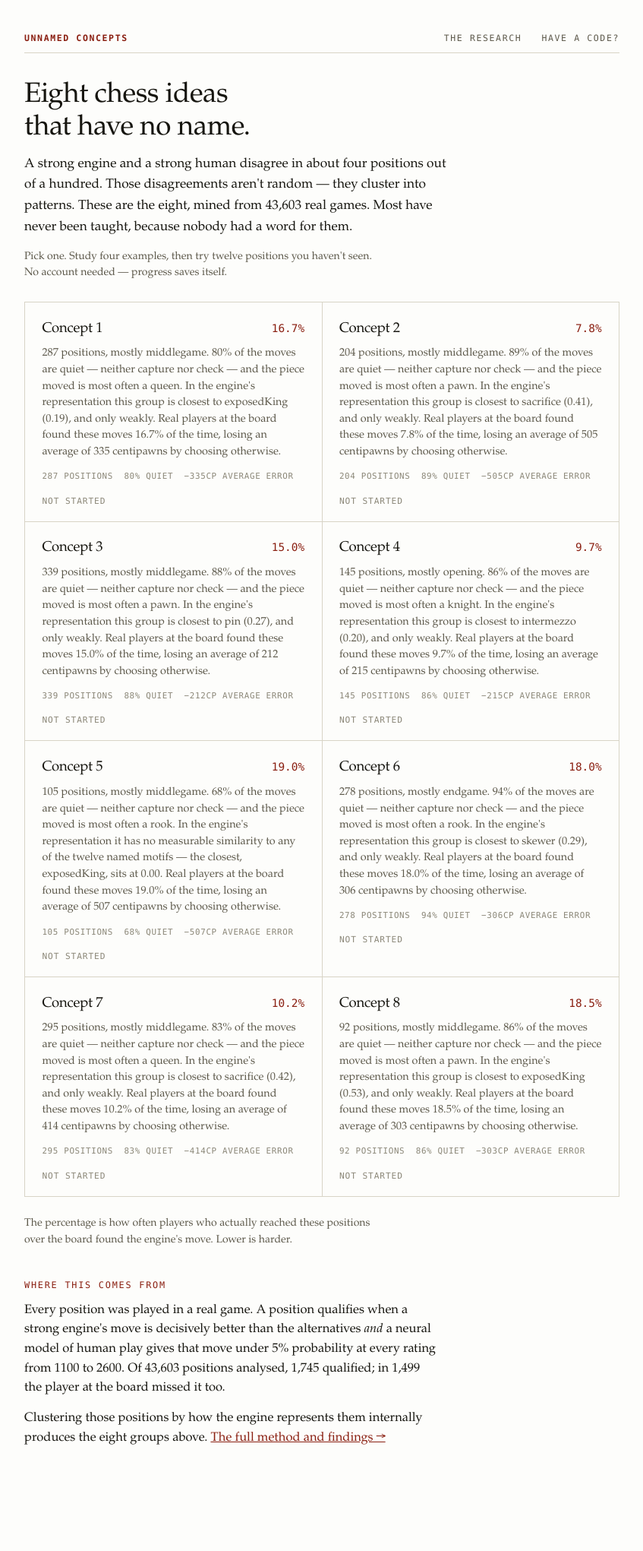
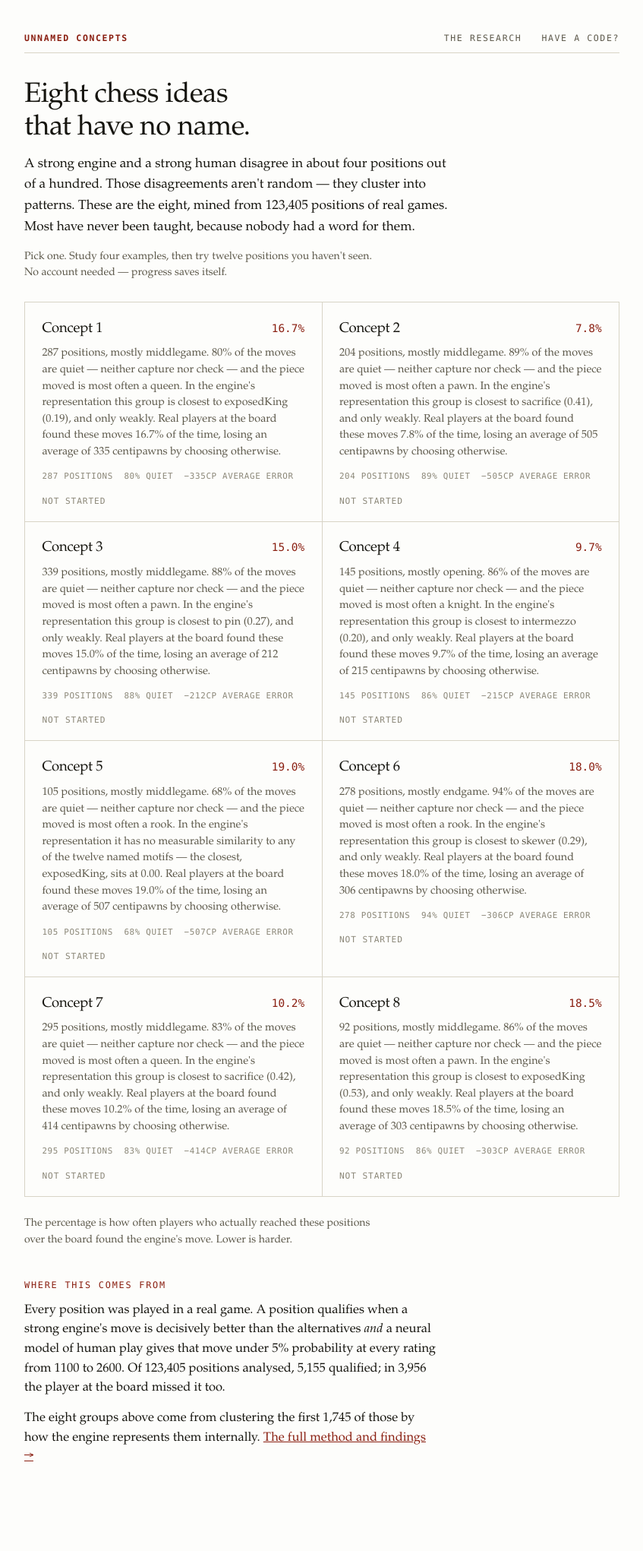
Before and after one commit to sg712/machine-unique-chess, a Flask app: page / in a window 1280 px wide. Shown: the whole page at 76% size, without its empty margins (216-1063 px from the left). Before the commit the page ends 1901 px from the top, so only its background shows below. Run offline with Flask 3, Linux system fonts and the light colour scheme; data that the repository does not hold is empty.

Commit message:
index.html and one research.html line still quoted 43,603 — the sweeps only ever grepped research and drill templates

```diff
--- a/webapp/templates/index.html
+++ b/webapp/templates/index.html
@@ -4,7 +4,7 @@
 <h1>Eight chess ideas that have no name.</h1>
 <p class="lede">A strong engine and a strong human disagree in about four positions
 out of a hundred. Those disagreements aren't random — they cluster into patterns.
-These are the eight, mined from 43,603 real games. Most have never been taught,
+These are the eight, mined from 123,405 positions of real games. Most have never been taught,
 because nobody had a word for them.</p>
 
 <p class="small">Pick one. Study four examples, then try twelve positions you haven't seen.
@@ -41,10 +41,10 @@ actually reached these positions over the board found the engine's move. Lower i
 <h2>Where this comes from</h2>
 <p>Every position was played in a real game. A position qualifies when a strong engine's
 move is decisively better than the alternatives <em>and</em> a neural model of human play
-gives that move under 5% probability at every rating from 1100 to 2600. Of 43,603 positions
-analysed, 1,745 qualified; in 1,499 the player at the board missed it too.</p>
-<p>Clustering those positions by how the engine represents them internally produces the eight
-groups above. <a href="{{ url_for('research') }}">The full method and findings &rarr;</a></p>
+gives that move under 5% probability at every rating from 1100 to 2600. Of 123,405 positions
+analysed, 5,155 qualified; in 3,956 the player at the board missed it too.</p>
+<p>The eight groups above come from clustering the first 1,745 of those by how the engine
+represents them internally. <a href="{{ url_for('research') }}">The full method and findings &rarr;</a></p>
 
 {% if totals.attempts %}
 <p class="small">{{ totals.players }} players &middot; {{ totals.attempts }} positions attempted
--- a/webapp/templates/research.html
+++ b/webapp/templates/research.html
@@ -195,7 +195,7 @@ information nothing else has.</p>
 
 <h2>6 &middot; How hard is this position, actually?</h2>
 <p>The useful half of that experiment. Trained across all
-<b>43,603</b> mined positions
+<b>123,405</b> mined positions
 &mdash; not just the machine-unique ones &mdash; a model predicting whether a human plays the
 engine's best move reaches <b>AUC
 {{ '%.3f'|format(d.part_b_difficulty_model['everything cheap']['auc']) }}</b>, with a Brier score
```
